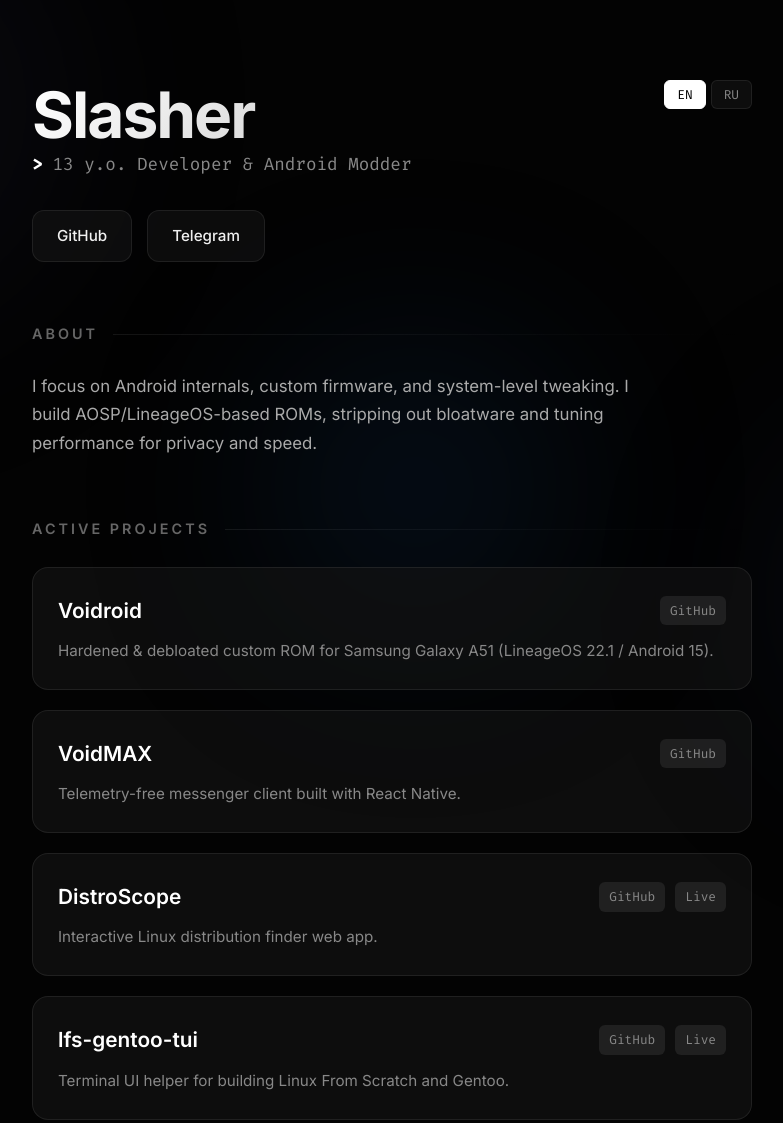
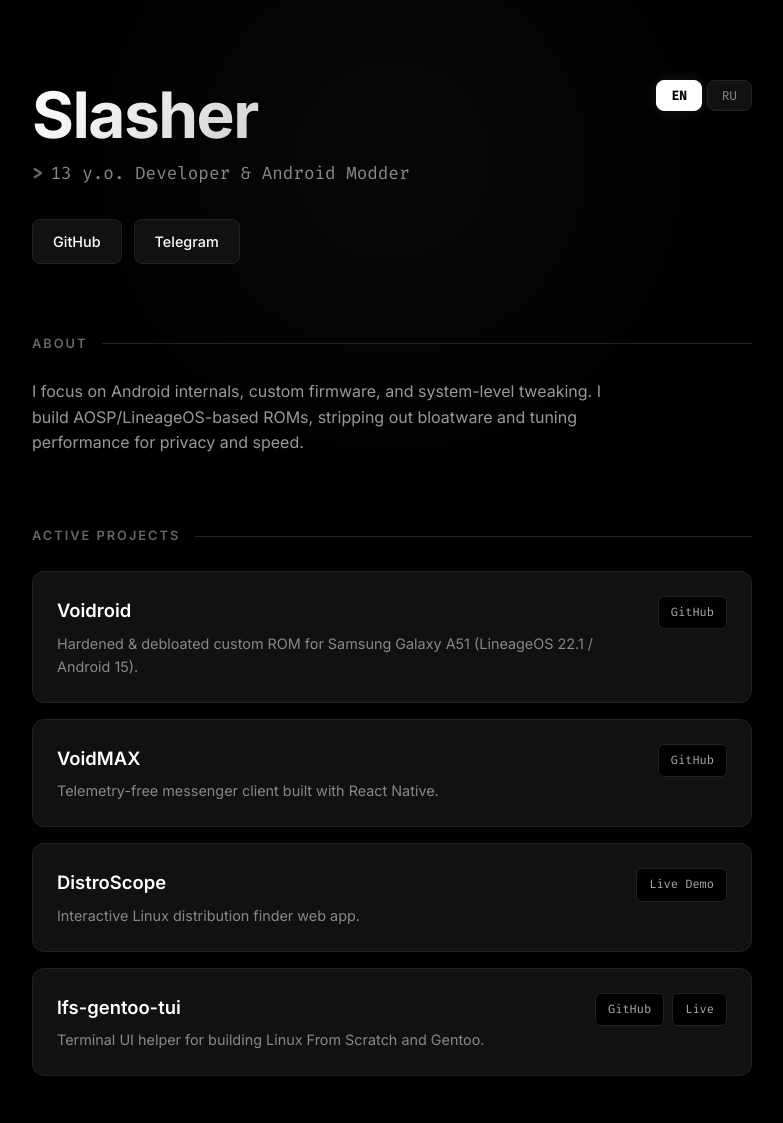
Before and after one commit to Dirfiks3/me, a plain HTML site: page index.html in a window 1280 px wide. Shown: the top 1123 px of the page, without its empty margins (248-1031 px from the left). Drawn offline with Linux system fonts and the light colour scheme.

Commit message:
Update index.html

```diff
--- a/index.html
+++ b/index.html
@@ -7,51 +7,46 @@
     <link href="https://fonts.googleapis.com/css2?family=Inter:wght@300;400;500;600;700&family=Fira+Code:wght@400;500&display=swap" rel="stylesheet">
     <style>
         :root {
-            --bg-color: #030303;
-            --surface: rgba(20, 20, 20, 0.6);
-            --text-main: #f0f0f0;
+            --bg-color: #000000;
+            --surface: #111111;
+            --surface-hover: #1a1a1a;
+            --text-main: #ffffff;
             --text-muted: #888888;
+            --border: #222222;
+            --border-hover: #444444;
             --accent: #ffffff;
-            --border: rgba(255, 255, 255, 0.08);
         }
 
         * { margin: 0; padding: 0; box-sizing: border-box; }
-        html { scroll-behavior: smooth; }
-
-        ::-webkit-scrollbar { width: 6px; }
-        ::-webkit-scrollbar-track { background: var(--bg-color); }
-        ::-webkit-scrollbar-thumb { background: #333; border-radius: 3px; }
 
         body {
             background-color: var(--bg-color);
             color: var(--text-main);
             font-family: 'Inter', sans-serif;
-            line-height: 1.7;
+            line-height: 1.6;
             display: flex;
             justify-content: center;
             min-height: 100vh;
             padding: 80px 20px;
             overflow-x: hidden;
             position: relative;
+            cursor: default;
         }
 
-        /* Фон */
-        .bg-blob {
-            position: fixed; border-radius: 50%; filter: blur(100px); z-index: -1;
-            opacity: 0.3; animation: float 20s infinite alternate ease-in-out;
-        }
-        .blob-1 { width: 400px; height: 400px; background: #1a1a2e; top: -100px; left: -100px; }
-        .blob-2 { width: 300px; height: 300px; background: #16213e; bottom: 10%; right: -50px; animation-delay: -5s; }
-        .blob-3 { width: 250px; height: 250px; background: #0f3460; top: 40%; left: 40%; animation-delay: -10s; }
-
-        @keyframes float {
-            0% { transform: translate(0, 0) scale(1); }
-            100% { transform: translate(30px, 50px) scale(1.1); }
+        /* Легкое фоновое свечение */
+        .bg-glow {
+            position: fixed;
+            top: -20%; left: 50%;
+            transform: translateX(-50%);
+            width: 80vw; height: 80vh;
+            background: radial-gradient(circle, rgba(255,255,255,0.03) 0%, transparent 60%);
+            pointer-events: none;
+            z-index: 0;
         }
 
         .container { max-width: 720px; width: 100%; position: relative; z-index: 10; }
 
-        /* Анимации */
+        /* Плавные анимации */
         @keyframes slideUp {
             from { opacity: 0; transform: translateY(20px); }
             to { opacity: 1; transform: translateY(0); }
@@ -63,146 +58,146 @@
         .d-4 { animation-delay: 0.4s; }
 
         /* Шапка */
-        header { margin-bottom: 60px; position: relative; }
+        header { margin-bottom: 70px; position: relative; }
 
-        .lang-switch {
-            position: absolute;
-            top: 0; right: 0;
-            display: flex;
-            gap: 5px;
-            z-index: 20;
+        .lang-switch { position: absolute; top: 0; right: 0; display: flex; gap: 5px; z-index: 100; }
+        .lang-switch button {
+            background: var(--surface); border: 1px solid var(--border); color: var(--text-muted);
+            padding: 6px 14px; border-radius: 8px; cursor: pointer; font-family: 'Fira Code', monospace;
+            font-size: 0.8rem; transition: all 0.3s cubic-bezier(0.16, 1, 0.3, 1);
         }
-        .lang-switch button {
-            background: var(--surface);
-            border: 1px solid var(--border);
-            color: var(--text-muted);
-            padding: 5px 12px;
-            border-radius: 6px;
-            cursor: pointer;
-            font-family: 'Fira Code', monospace;
-            font-size: 0.8rem;
-            transition: all 0.3s;
-        }
-        .lang-switch button:hover, .lang-switch button.active {
-            background: #fff; color: #000; border-color: #fff;
+        .lang-switch button:hover { border-color: #555; color: #fff; }
+        /* Кнопка main (бывшая active) */
+        .lang-switch button.main {
+            background: #fff; color: #000; border-color: #fff; font-weight: 600;
+            box-shadow: 0 0 15px rgba(255, 255, 255, 0.1);
         }
 
         h1 {
-            font-size: 4rem; font-weight: 700; letter-spacing: -2px;
-            background: linear-gradient(135deg, #ffffff 0%, #a0a0a0 100%);
+            font-size: 4rem; font-weight: 700; letter-spacing: -1.5px;
+            background: linear-gradient(135deg, #fff 0%, #888 100%);
             -webkit-background-clip: text; -webkit-text-fill-color: transparent;
             line-height: 1.1;
+            margin-bottom: 10px;
         }
+
         .subtitle {
-            color: var(--text-muted); font-size: 1.1rem; margin-bottom: 30px;
-            font-family: 'Fira Code', monospace; display: flex; align-items: center; gap: 10px;
+            color: var(--text-muted); font-size: 1.1rem;
+            font-family: 'Fira Code', monospace; display: flex; align-items: center; gap: 8px;
         }
-        .subtitle::before { content: ">"; color: var(--accent); font-weight: bold; }
+        .subtitle::before { content: ">"; color: #666; font-weight: bold; }
 
-        /* Кнопки ссылок */
-        .links { display: flex; gap: 15px; flex-wrap: wrap; position: relative; z-index: 20; }
+        /* Кнопки */
+        .links { display: flex; gap: 12px; flex-wrap: wrap; margin-top: 30px; }
         .links a {
-            color: var(--text-main); text-decoration: none; font-size: 0.95rem;
-            padding: 12px 24px; border: 1px solid var(--border); border-radius: 12px;
-            background: var(--surface); backdrop-filter: blur(10px);
-            transition: all 0.3s ease; display: inline-flex; align-items: center;
-            position: relative; overflow: hidden; font-weight: 500; cursor: pointer;
+            color: var(--text-main); text-decoration: none; font-size: 0.9rem;
+            padding: 10px 20px; border: 1px solid var(--border); border-radius: 8px;
+            background: var(--surface); transition: all 0.2s ease;
+            display: inline-flex; align-items: center; font-weight: 500;
         }
-        .links a::before {
-            content: ''; position: absolute; top: 0; left: 0; width: 100%; height: 100%;
-            background: #fff; transform: scaleY(0); transform-origin: bottom;
-            transition: transform 0.3s cubic-bezier(0.16, 1, 0.3, 1); z-index: -1;
+        .links a:hover {
+            background: #fff; color: #000; border-color: #fff;
+            transform: translateY(-2px);
         }
-        .links a:hover { color: #000; border-color: #fff; transform: translateY(-2px); box-shadow: 0 10px 20px rgba(255,255,255,0.1); }
-        .links a:hover::before { transform: scaleY(1); transform-origin: top; }
 
         /* Секции */
-        section { margin-bottom: 60px; }
+        section { margin-bottom: 70px; }
         h2 {
-            font-size: 0.9rem; font-weight: 600; margin-bottom: 25px;
-            text-transform: uppercase; letter-spacing: 3px; color: #666;
+            font-size: 0.8rem; font-weight: 600; margin-bottom: 25px;
+            text-transform: uppercase; letter-spacing: 2px; color: #666;
             display: flex; align-items: center; gap: 15px;
         }
-        h2::after { content: ""; flex: 1; height: 1px; background: linear-gradient(90deg, var(--border), transparent); }
-
-        p { color: #aaa; font-size: 1.05rem; max-width: 600px; }
+        h2::after { content: ""; flex: 1; height: 1px; background: var(--border); }
+        p { color: #999; font-size: 1rem; max-width: 600px; }
 
         /* Карточки проектов */
-        .grid { display: grid; grid-template-columns: 1fr; gap: 20px; }
+        .grid { display: grid; grid-template-columns: 1fr; gap: 16px; }
         .card {
-            background: var(--surface); border: 1px solid var(--border); border-radius: 16px;
-            padding: 25px; backdrop-filter: blur(10px); transition: all 0.4s cubic-bezier(0.16, 1, 0.3, 1);
-            position: relative; overflow: hidden;
+            background: var(--surface); border: 1px solid var(--border); border-radius: 12px;
+            padding: 24px; transition: all 0.3s cubic-bezier(0.16, 1, 0.3, 1);
+            display: flex; justify-content: space-between; align-items: flex-start;
+            position: relative;
+            overflow: hidden;
         }
-        .card::after {
-            content: ""; position: absolute; top: 0; left: -100%; width: 50%; height: 100%;
-            background: linear-gradient(90deg, transparent, rgba(255,255,255,0.05), transparent);
-            transform: skewX(-20deg); transition: 0.5s; pointer-events: none;
+
+        /* Эффект блика на карточке */
+        .card::before {
+            content: "";
+            position: absolute;
+            top: 0; left: -100%;
+            width: 50%; height: 100%;
+            background: linear-gradient(to right, transparent, rgba(255,255,255,0.03), transparent);
+            transform: skewX(-20deg);
+            transition: all 0.5s;
         }
-        .card:hover { transform: translateY(-3px); border-color: rgba(255, 255, 255, 0.2); box-shadow: 0 20px 40px rgba(0, 0, 0, 0.5); }
-        .card:hover::after { left: 150%; }
 
-        .card-header { display: flex; justify-content: space-between; align-items: center; margin-bottom: 10px; position: relative; z-index: 2; }
-        .card-title { font-size: 1.3rem; font-weight: 600; color: #fff; text-decoration: none; }
+        .card:hover {
+            background: var(--surface-hover);
+            border-color: var(--border-hover);
+            transform: translateY(-3px);
+            box-shadow: 0 10px 30px rgba(0, 0, 0, 0.8), 0 0 20px rgba(255,255,255,0.02);
+        }
 
-        /* Кнопки внутри карточек */
-        .card-links { display: flex; gap: 10px; }
+        .card:hover::before {
+            left: 150%;
+        }
+
+        .card-info { flex: 1; padding-right: 20px; position: relative; z-index: 2; }
+        .card-title { font-size: 1.15rem; font-weight: 600; color: #fff; text-decoration: none; display: block; margin-bottom: 6px; }
+        .card-desc { font-size: 0.9rem; color: #888; }
+
+        /* Кнопки в карточках */
+        .card-links { display: flex; gap: 8px; flex-shrink: 0; position: relative; z-index: 2; }
         .card-links a {
-            color: #888; text-decoration: none; font-size: 0.8rem;
-            padding: 4px 10px; border-radius: 6px; background: rgba(255,255,255,0.08);
-            transition: all 0.2s; font-family: 'Fira Code', monospace; cursor: pointer;
+            color: #aaa; text-decoration: none; font-size: 0.75rem;
+            padding: 6px 12px; border-radius: 6px; background: #000;
+            transition: all 0.2s; font-family: 'Fira Code', monospace;
+            border: 1px solid var(--border);
         }
-        .card-links a:hover { background: #fff; color: #000; transform: scale(1.05); }
-        .card-desc { font-size: 0.95rem; color: var(--text-muted); }
+        .card-links a:hover { background: #fff; color: #000; border-color: #fff; transform: scale(1.05); }
 
         /* Стек */
-        .tech-grid { display: grid; grid-template-columns: repeat(auto-fit, minmax(200px, 1fr)); gap: 15px; }
+        .tech-grid { display: grid; grid-template-columns: repeat(2, 1fr); gap: 16px; }
         .tech-item {
-            background: var(--surface); border: 1px solid var(--border); padding: 15px;
-            border-radius: 12px; backdrop-filter: blur(10px); transition: border-color 0.3s;
+            background: var(--surface); border: 1px solid var(--border);
+            padding: 16px; border-radius: 12px; transition: border-color 0.3s;
         }
-        .tech-item:hover { border-color: rgba(255,255,255,0.3); }
-        .tech-label { font-size: 0.7rem; color: #555; text-transform: uppercase; letter-spacing: 1.5px; margin-bottom: 8px; font-weight: 600; }
+        .tech-item:hover { border-color: #444; }
+        .tech-label { font-size: 0.7rem; color: #666; text-transform: uppercase; letter-spacing: 1px; margin-bottom: 6px; font-weight: 600; }
         .tech-value { font-family: 'Fira Code', monospace; font-size: 0.85rem; color: #ccc; }
 
         /* Футер */
-        footer { margin-top: 100px; padding-top: 30px; border-top: 1px solid var(--border); text-align: center; }
-        .quote {
-            font-family: 'Fira Code', monospace; font-size: 0.9rem; color: #666;
-            display: inline-block; overflow: hidden; white-space: nowrap;
-            border-right: 2px solid #fff; animation: typing 4s steps(50, end), blink 1s step-end infinite;
-        }
-        @keyframes typing { from { width: 0 } to { width: 100% } }
-        @keyframes blink { 50% { border-color: transparent } }
+        footer { margin-top: 80px; padding-top: 30px; border-top: 1px solid var(--border); text-align: center; }
+        .quote { font-family: 'Fira Code', monospace; font-size: 0.85rem; color: #555; }
 
         @media (max-width: 600px) {
             h1 { font-size: 3rem; }
-            .lang-switch { top: -30px; right: 0; }
+            .lang-switch { top: -40px; right: auto; left: 0; }
             .links { flex-direction: column; }
             .links a { justify-content: center; }
-            .quote { white-space: normal; border-right: none; animation: none; }
+            .card { flex-direction: column; }
+            .card-links { margin-top: 15px; }
+            .tech-grid { grid-template-columns: 1fr; }
         }
     </style>
 </head>
 <body>
 
-    <div class="bg-blob blob-1"></div>
-    <div class="bg-blob blob-2"></div>
-    <div class="bg-blob blob-3"></div>
+    <div class="bg-glow"></div>
 
     <div class="container">
         <header class="reveal">
             <div class="lang-switch">
-                <button onclick="setLang('en')" id="btn-en" class="active">EN</button>
+                <!-- Класс active заменен на main -->
+                <button onclick="setLang('en')" id="btn-en" class="main">EN</button>
                 <button onclick="setLang('ru')" id="btn-ru">RU</button>
             </div>
             <h1>Slasher</h1>
             <div class="subtitle reveal d-1" id="subtitle-text">13 y.o. Developer & Android Modder</div>
 
             <div class="links reveal d-2">
-                <!-- Твои ссылки. target="_blank" открывает их в новой вкладке -->
-                <a href="https://github.com/Dirfiks3" target="_blank" rel="noopener">GitHub</a>
-                <a href="https://t.me/slasher_dev" target="_blank" rel="noopener">Telegram</a>
+                <a href="https://github.com/Dirfiks3" target="_blank" onclick="window.open('https://github.com/Dirfiks3', '_blank'); return false;">GitHub</a>
+                <a href="https://t.me/slasher_dev" target="_blank" onclick="window.open('https://t.me/slasher_dev', '_blank'); return false;">Telegram</a>
             </div>
         </header>
 
@@ -216,50 +211,47 @@
             <div class="grid">
                 <!-- Voidroid -->
                 <div class="card">
-                    <div class="card-header">
+                    <div class="card-info">
                         <span class="card-title">Voidroid</span>
-                        <div class="card-links">
-                            <!-- ВСТАВЬ СЮДА ССЫЛКУ НА РЕПОЗИТОРИЙ VOIDROID, КОГДА СОЗДАШЬ -->
-                            <a href="https://github.com/Dirfiks3" target="_blank" rel="noopener">GitHub</a>
-                        </div>
+                        <div class="card-desc" id="proj-voidroid-desc">Hardened & debloated custom ROM for Samsung Galaxy A51 (LineageOS 22.1 / Android 15).</div>
                     </div>
-                    <div class="card-desc" id="proj-voidroid-desc">Hardened & debloated custom ROM for Samsung Galaxy A51 (LineageOS 22.1 / Android 15).</div>
+                    <div class="card-links">
+                        <a href="https://github.com/Dirfiks3/voidroid" target="_blank" onclick="window.open('https://github.com/Dirfiks3/voidroid', '_blank'); return false;">GitHub</a>
+                    </div>
                 </div>
 
                 <!-- VoidMAX -->
                 <div class="card">
-                    <div class="card-header">
+                    <div class="card-info">
                         <span class="card-title">VoidMAX</span>
-                        <div class="card-links">
-                            <!-- ВСТАВЬ СЮДА ССЫЛКУ НА РЕПОЗИТОРИЙ VOIDMAX, КОГДА СОЗДАШЬ -->
-                            <a href="https://github.com/Dirfiks3" target="_blank" rel="noopener">GitHub</a>
-                        </div>
+                        <div class="card-desc" id="proj-voidmax-desc">Telemetry-free messenger client built with React Native.</div>
                     </div>
-                    <div class="card-desc" id="proj-voidmax-desc">Telemetry-free messenger client built with React Native.</div>
+                    <div class="card-links">
+                        <a href="https://github.com/Dirfiks3" target="_blank" onclick="window.open('https://github.com/Dirfiks3', '_blank'); return false;">GitHub</a>
+                    </div>
                 </div>
 
                 <!-- DistroScope -->
                 <div class="card">
-                    <div class="card-header">
+                    <div class="card-info">
                         <span class="card-title">DistroScope</span>
-                        <div class="card-links">
-                            <a href="https://github.com/Dirfiks3/DistroScope" target="_blank" rel="noopener">GitHub</a>
-                            <a href="https://distroscope.pages.dev" target="_blank" rel="noopener">Live</a>
-                        </div>
+                        <div class="card-desc" id="proj-distro-desc">Interactive Linux distribution finder web app.</div>
                     </div>
-                    <div class="card-desc" id="proj-distro-desc">Interactive Linux distribution finder web app.</div>
+                    <div class="card-links">
+                        <a href="https://distroscope.pages.dev" target="_blank" onclick="window.open('https://distroscope.pages.dev', '_blank'); return false;">Live Demo</a>
+                    </div>
                 </div>
 
                 <!-- LFS Gentoo TUI -->
                 <div class="card">
-                    <div class="card-header">
+                    <div class="card-info">
                         <span class="card-title">lfs-gentoo-tui</span>
-                        <div class="card-links">
-                            <a href="https://github.com/Dirfiks3/lfs-gentoo-tui" target="_blank" rel="noopener">GitHub</a>
-                            <a href="https://dirfiks3.github.io/lfs-gentoo-tui" target="_blank" rel="noopener">Live</a>
-                        </div>
+                        <div class="card-desc" id="proj-tui-desc">Terminal UI helper for building Linux From Scratch and Gentoo.</div>
                     </div>
-                    <div class="card-desc" id="proj-tui-desc">Terminal UI helper for building Linux From Scratch and Gentoo.</div>
+                    <div class="card-links">
+                        <a href="https://github.com/Dirfiks3/lfs-gentoo-tui" target="_blank" onclick="window.open('https://github.com/Dirfiks3/lfs-gentoo-tui', '_blank'); return false;">GitHub</a>
+                        <a href="https://dirfiks3.github.io/lfs-gentoo-tui" target="_blank" onclick="window.open('https://dirfiks3.github.io/lfs-gentoo-tui', '_blank'); return false;">Live</a>
+                    </div>
                 </div>
             </div>
         </section>
@@ -292,7 +284,6 @@
     </div>
 
     <script>
-        // Словарь с переводами
         const translations = {
             en: {
                 subtitle: "13 y.o. Developer & Android Modder",
@@ -322,13 +313,8 @@
             }
         };
 
-        let currentLang = 'en';
-
         function setLang(lang) {
-            currentLang = lang;
             const t = translations[lang];
-
-            // Меняем тексты
             document.getElementById('subtitle-text').innerText = t.subtitle;
             document.getElementById('about-title').innerText = t.aboutTitle;
             document.getElementById('about-text').innerText = t.aboutText;
@@ -339,18 +325,12 @@
             document.getElementById('proj-tui-desc').innerText = t.tuiDesc;
             document.getElementById('stack-title').innerText = t.stackTitle;
             document.getElementById('stack-lang-title').innerText = t.langTitle;
+            document.getElementById('quote-text').innerText = t.quote;
 
-            // Эффект печатной машинки для цитаты
-            const quoteEl = document.getElementById('quote-text');
-            quoteEl.innerText = t.quote;
-            quoteEl.style.animation = 'none';
-            quoteEl.offsetHeight; /* trigger reflow */
-            quoteEl.style.animation = 'typing 3s steps(50, end), blink 1s step-end infinite';
-
-            // Меняем активную кнопку
-            document.getElementById('btn-en').classList.remove('active');
-            document.getElementById('btn-ru').classList.remove('active');
-            document.getElementById('btn-' + lang).classList.add('active');
+            // Изменено с active на main
+            document.getElementById('btn-en').classList.remove('main');
+            document.getElementById('btn-ru').classList.remove('main');
+            document.getElementById('btn-' + lang).classList.add('main');
         }
     </script>
 </body>
```
